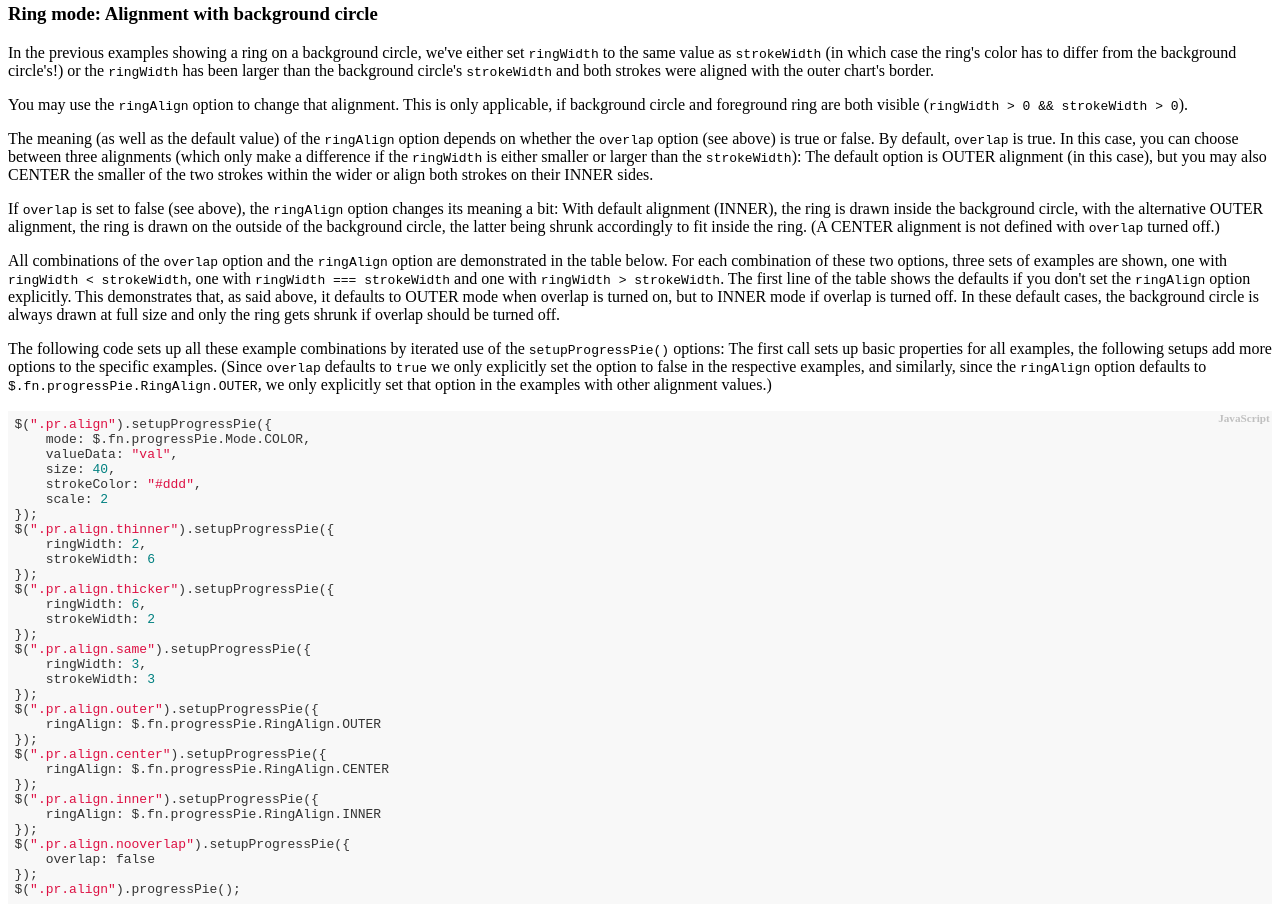
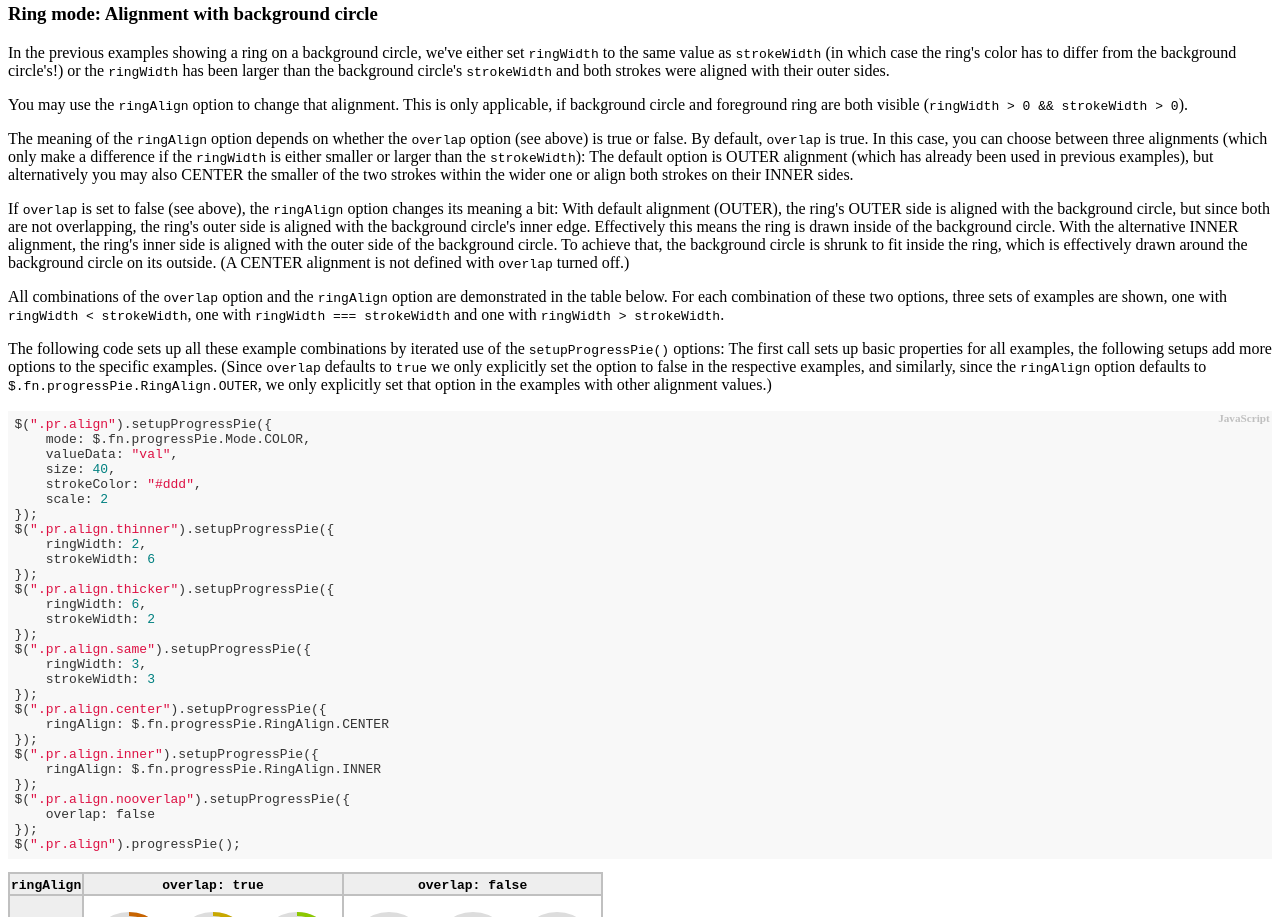
Before and after one commit to isg-software/progresspie, a website: page examples.html in a window 1280 px wide. Shown: the part 6691-7608 px from the top of the page. Drawn offline with Linux system fonts and the light colour scheme.

Commit message:
example description adapted to last update

```diff
--- a/examples.html
+++ b/examples.html
@@ -162,9 +162,9 @@
                 ringWidth: 3,
                 strokeWidth: 3
             });
-            $(".pr.align.outer").setupProgressPie({
-                ringAlign: $.fn.progressPie.RingAlign.OUTER
-            });
+//            $(".pr.align.outer").setupProgressPie({
+//                ringAlign: $.fn.progressPie.RingAlign.OUTER
+//            });
             $(".pr.align.center").setupProgressPie({
                 ringAlign: $.fn.progressPie.RingAlign.CENTER
             });
@@ -174,7 +174,7 @@
             $(".pr.align.nooverlap").setupProgressPie({
                 overlap: false
             });
-            $(".pr.align.scale1").setupProgressPie({scale: 1});
+            $(".pr.align.scale1").setupProgressPie({scale: 1.2});
             $(".pr.align").progressPie();
 
             $(".pp.attr.navyborder").progressPie({
@@ -1075,30 +1075,28 @@ $(function(){
     <p>In the previous examples showing a ring on a background circle,
         we've either set <code>ringWidth</code> to the same value as <code>strokeWidth</code> (in which case
         the ring's color has to differ from the background circle's!) or the <code>ringWidth</code> has been larger
-        than the background circle's <code>strokeWidth</code> and both strokes were aligned with the outer
-        chart's border. </p>
+        than the background circle's <code>strokeWidth</code> and both strokes were aligned with their outer
+        sides. </p>
     <p>You may use the <code>ringAlign</code> option to change that alignment. This is only applicable,
         if background circle and foreground ring are both visible (<code>ringWidth &gt; 0 &amp;&amp; strokeWidth &gt; 0</code>).</p>
-    <p>The meaning (as well as the default value) of the <code>ringAlign</code> option depends on whether the <code>overlap</code> option (see above) is true or false.
+    <p>The meaning of the <code>ringAlign</code> option depends on whether the <code>overlap</code> option (see above) is true or false.
         By default, <code>overlap</code> is true. In this case, you can choose between three alignments
         (which only make a difference if the <code>ringWidth</code> is either smaller or larger than the <code>strokeWidth</code>):
-        The default option is OUTER alignment (in this case), but you may also CENTER the smaller of the two strokes within the wider
-        or align both strokes on their INNER sides.
+        The default option is OUTER alignment (which has already been used in previous examples), but alternatively you may also
+        CENTER the smaller of the two strokes within the wider one or align both strokes on their INNER sides.
     </p>
     <p>If <code>overlap</code> is set to false (see above), the <code>ringAlign</code> option
-        changes its meaning a bit: With default alignment (INNER), the ring is drawn inside the background circle,
-        with the alternative OUTER alignment, the ring is drawn on the outside of the background circle,
-        the latter being shrunk accordingly to fit inside the ring. (A CENTER alignment is not defined with
-        <code>overlap</code> turned off.)</p>
+        changes its meaning a bit: With default alignment (OUTER), the ring's OUTER side is aligned with the background circle, but
+        since both are not overlapping, the ring's outer side is aligned with the background circle's inner edge. Effectively
+        this means  the ring is drawn inside of the background circle.
+        With the alternative INNER alignment, the ring's inner side is aligned with the outer side of the background circle.
+        To achieve that, the background circle is shrunk to fit inside the ring, which is effectively drawn around the background
+        circle on its outside. (A CENTER alignment is not defined with <code>overlap</code> turned off.)</p>
 
     <p>All combinations of the <code>overlap</code> option and the <code>ringAlign</code> option are
         demonstrated in the table below. For each combination of these two options, three sets of examples
         are shown, one with <code>ringWidth &lt; strokeWidth</code>, one with <code>ringWidth === strokeWidth</code>
-        and one with <code>ringWidth &gt; strokeWidth</code>.
-        The first line of the table shows the defaults if you don't set the <code>ringAlign</code> option
-        explicitly. This demonstrates that, as said above, it defaults to OUTER mode when overlap is turned
-        on, but to INNER mode if overlap is turned off. In these default cases, the background circle
-        is always drawn at full size and only the ring gets shrunk if overlap should be turned off.</p>
+        and one with <code>ringWidth &gt; strokeWidth</code>.</p>
 
     <p>The following code sets up all these example combinations by iterated use of the
         <code>setupProgressPie()</code> options: The first call sets up basic properties for all examples,
@@ -1126,9 +1124,6 @@ $(".pr.align.thicker").setupProgressPie({
 $(".pr.align.same").setupProgressPie({
     ringWidth: 3,
     strokeWidth: 3
-});
-$(".pr.align.outer").setupProgressPie({
-    ringAlign: $.fn.progressPie.RingAlign.OUTER
 });
 $(".pr.align.center").setupProgressPie({
     ringAlign: $.fn.progressPie.RingAlign.CENTER
```
Also changed, not shown: 1 other file.
